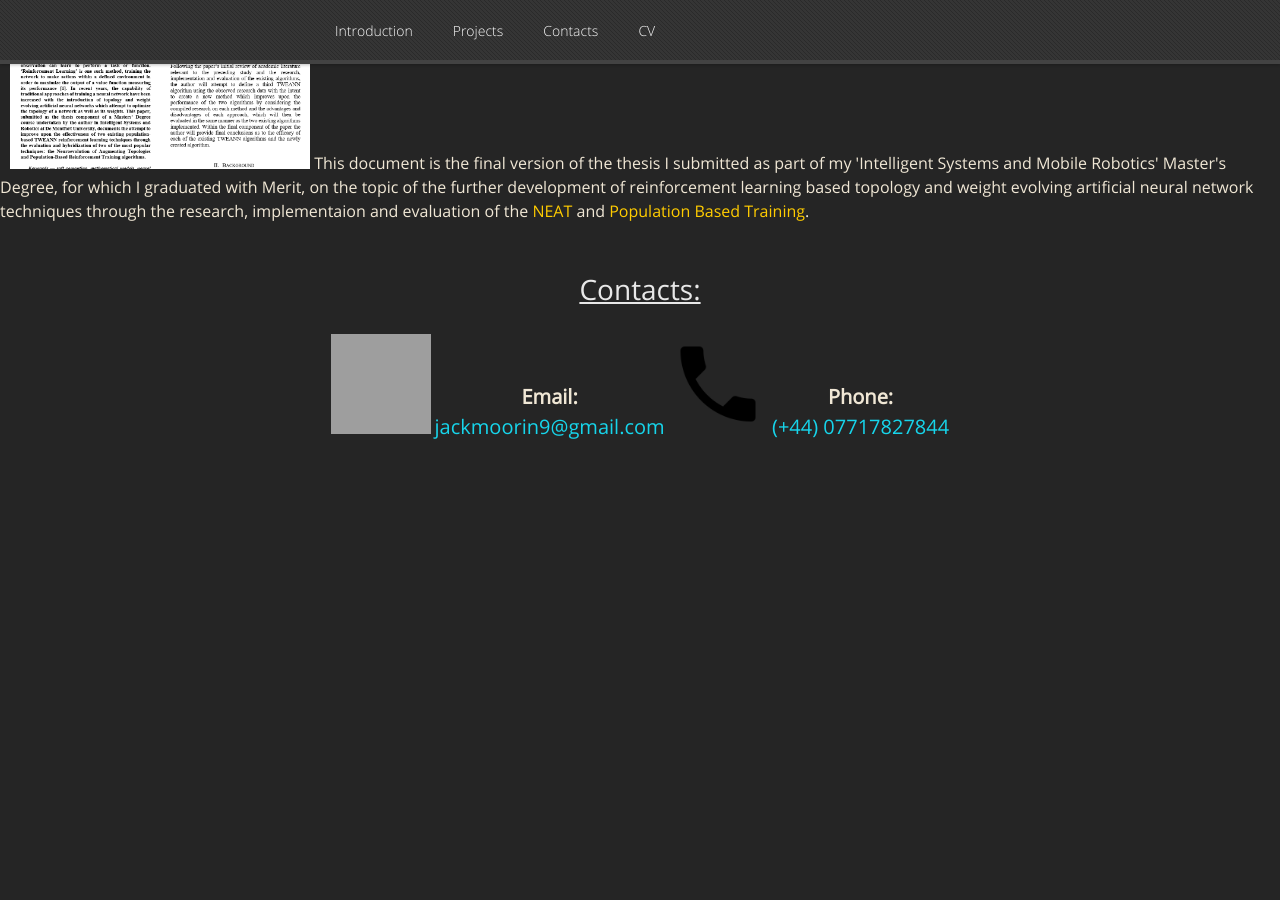
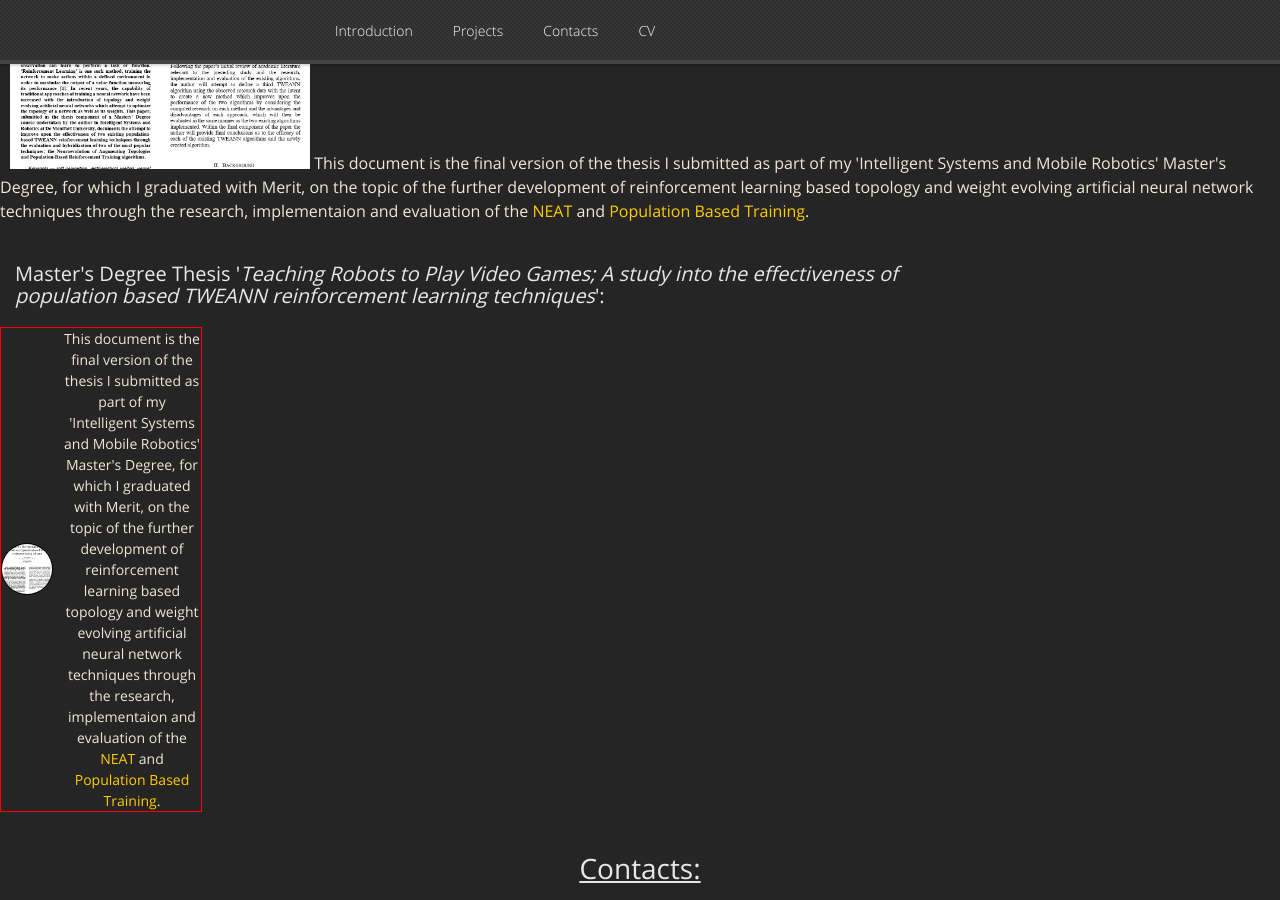
Before and after one commit to GamesProgrammingGrad2021/GamesProgrammingGrad2021.github.io, a Jekyll site: the page built from index.md, in a window 1280 px wide and 900 px high, scrolled down 1321 px. Built offline with Jekyll 4.4.1, drawn with Linux system fonts in a browser that asks for light colours; nearby versions of some CDN libraries; our own code applies the rules of GitHub Pages for plain Markdown files; before the commit the page ends 1783 px from its top, so only the background shows below that; grey boxes are pictures that could not be loaded.

Commit message:
Update default.html

```diff
--- a/_layouts/default.html
+++ b/_layouts/default.html
@@ -128,6 +128,19 @@
 			<a href="https://en.wikipedia.org/wiki/Neuroevolution_of_augmenting_topologies">NEAT</a> and
 			<a href="https://deepmind.com/blog/article/population-based-training-neural-networks">Population Based Training</a>.
 			</p>
+
+			<!-- Master's Thesis -->
+			<h2 style="padding-top:20px; padding-left: 15px; padding-bottom: 10px; text-align: left; font-size: 20px;">Master's Degree Thesis '<i>Teaching Robots to Play Video Games; A study into the effectiveness of<br>population based TWEANN reinforcement learning techniques</i>':</h2>
+			<div style="display: flex; align-items: center; width: 200px; margin-bottom: 10px; border: 1px solid red;">
+				<img src="Thesis_Thumbnail.png" alt="Thesis_Thumbnail" width="300" height="225" style="height: 50px; width: 50px; border-radius: 50%; border: 1px solid black;">
+				<div style="margin-left: 10px;">
+				This document is the final version of the thesis I submitted as part of my 'Intelligent Systems and Mobile Robotics' Master's Degree,
+				for which I graduated with Merit, on the topic of the further development of reinforcement learning based topology and weight evolving
+				artificial neural network techniques through the research, implementaion and evaluation of the
+				<a href="https://en.wikipedia.org/wiki/Neuroevolution_of_augmenting_topologies">NEAT</a> and
+				<a href="https://deepmind.com/blog/article/population-based-training-neural-networks">Population Based Training</a>.
+				</div>
+			</div>
 		</div>
 	</div>
 
```
